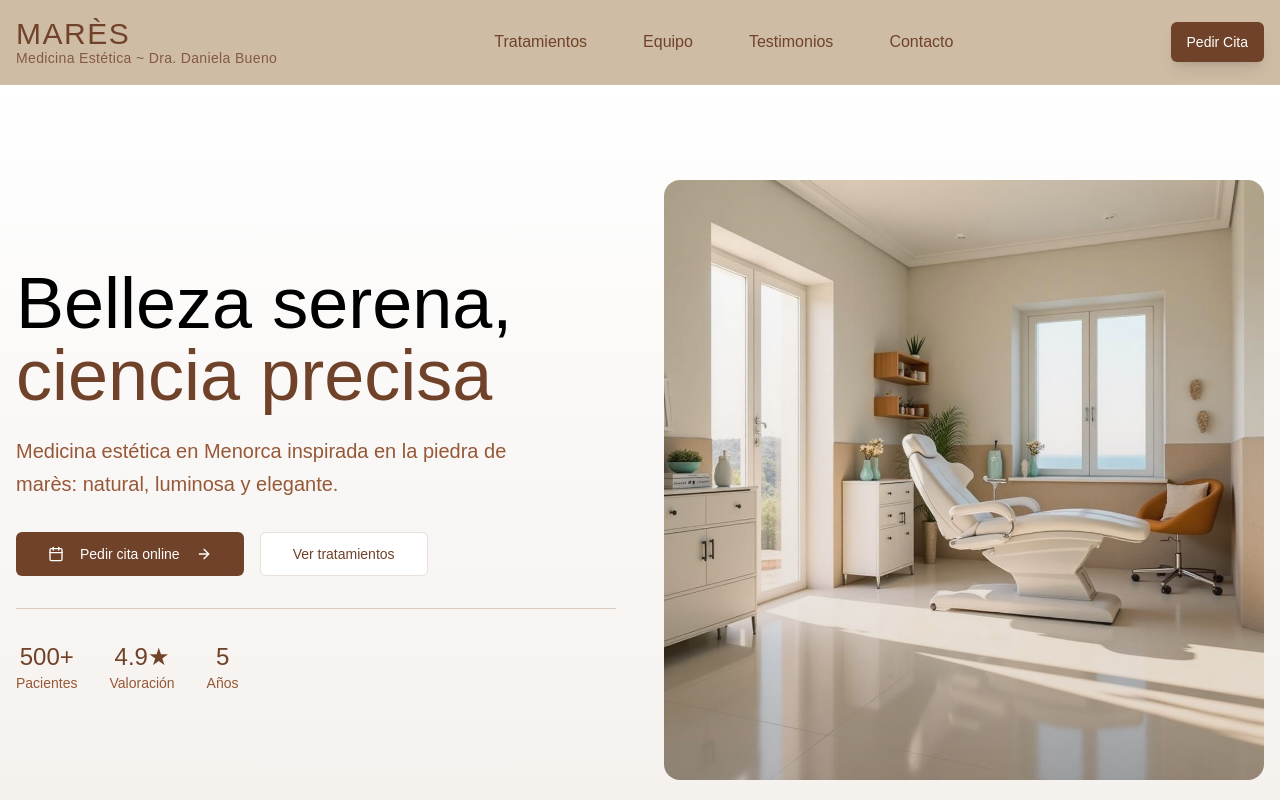
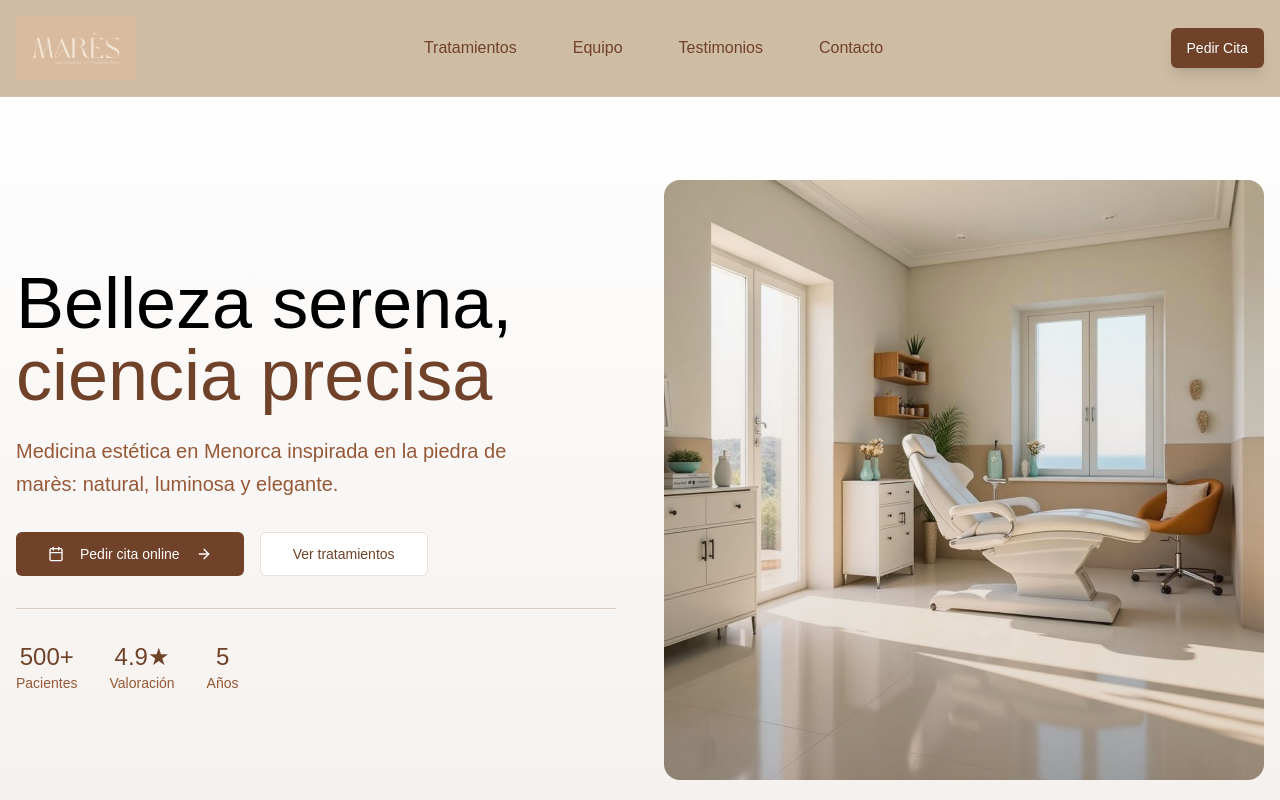
Before and after one commit to yaizamatesanz/mares-med-beauty, a React (Vite) app: page / in a window 1280 px wide. Shown: the top 800 px of the page. Built offline with nearby package versions, Linux system fonts and the light colour scheme; a web font is replaced by a local one.

Commit message:
Update header logo
Replace the text-based logo in the header with the provided image logo.

```diff
--- a/src/components/Header.tsx
+++ b/src/components/Header.tsx
@@ -13,13 +13,12 @@ const Header = () => {
       <div className="container mx-auto px-4 py-4">
         <div className="flex items-center justify-between">
           {/* Logo */}
-          <div className="flex flex-col items-start">
-            <div className="text-3xl font-general-bold text-primary tracking-wider">
-              MARÈS
-            </div>
-            <div className="text-sm font-general text-primary/80 tracking-wide -mt-1">
-              Medicina Estética ~ Dra. Daniela Bueno
-            </div>
+          <div className="flex items-center">
+            <img
+              src="/lovable-uploads/22478340-e74b-45ba-999d-d2cb3010d720.png"
+              alt="MARÈS - Medicina Estética Dra. Daniela Bueno"
+              className="h-16 w-auto"
+            />
           </div>
 
           {/* Navigation - Hidden on mobile */}
```
Also changed, not shown: public/lovable-uploads/22478340-e74b-45ba-999d-d2cb3010d720.png (added).
